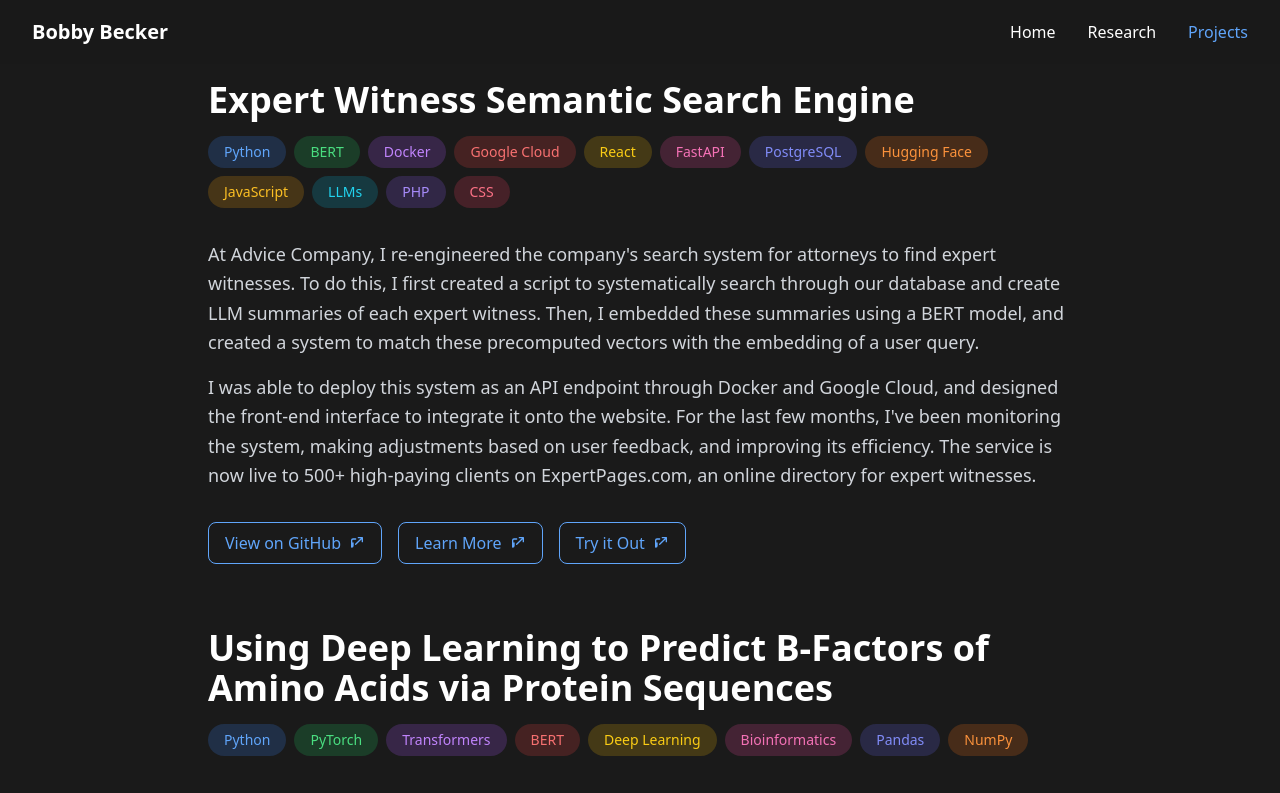
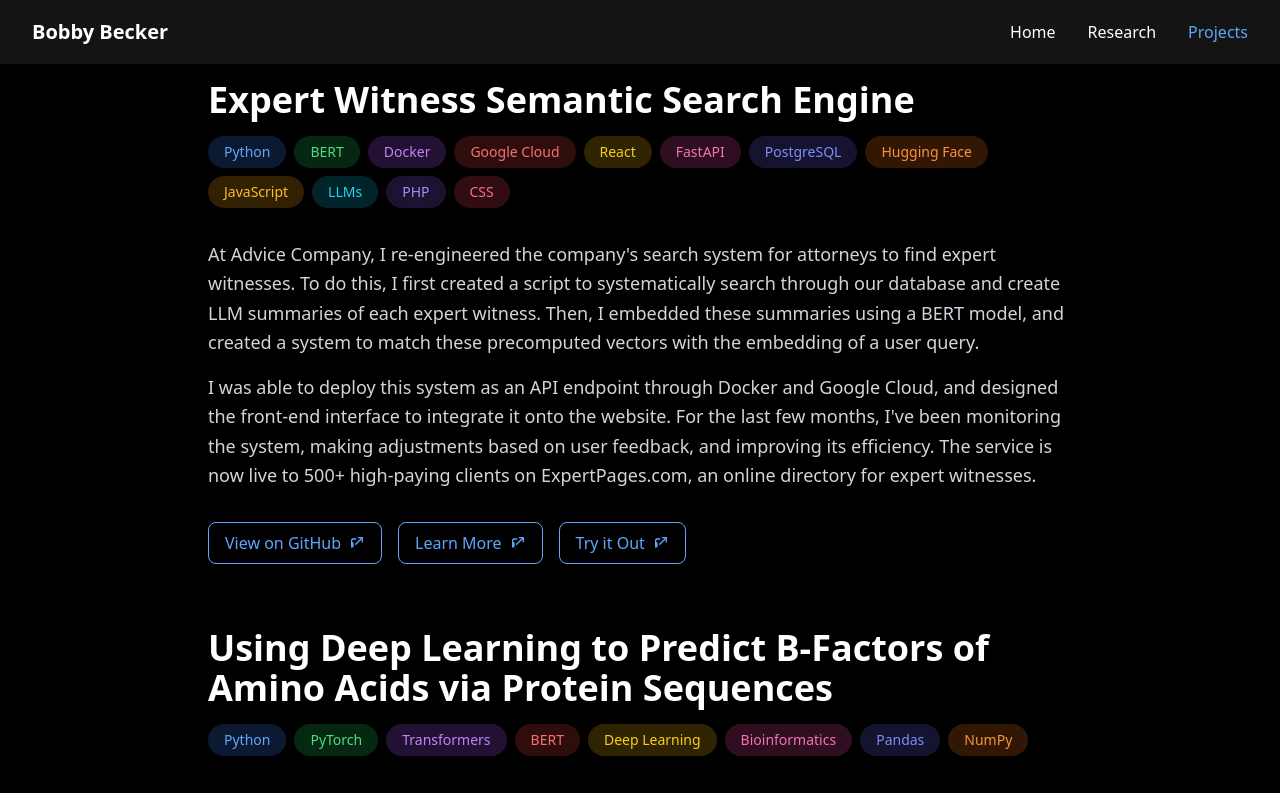
Before and after one commit to ogreowl/portfolio-website, a Next.js app: page /projects in a window 1280 px wide. Shown: the top 793 px of the page. Built offline with nearby package versions, Linux system fonts and the light colour scheme.

Commit message:
background

```diff
--- a/app/projects/page.tsx
+++ b/app/projects/page.tsx
@@ -8,7 +8,7 @@
   const [isMenuOpen, setIsMenuOpen] = useState(false)
 
   return (
-    <div className="min-h-screen bg-[#1a1a1a] text-white">
+    <div className="min-h-screen bg-[#000000] text-white">
       {/* Header */}
       <nav className="fixed w-full top-0 bg-[#1a1a1a]/80 backdrop-blur-sm z-50">
         <div className="max-w-7xl mx-auto px-4 sm:px-6 lg:px-8">
--- a/app/research/page.tsx
+++ b/app/research/page.tsx
@@ -7,7 +7,7 @@
   const [isMenuOpen, setIsMenuOpen] = useState(false)
 
   return (
-    <div className="min-h-screen bg-[#1a1a1a] text-white">
+    <div className="min-h-screen bg-[#000000] text-white">
       {/* Header */}
       <nav className="fixed w-full top-0 bg-[#1a1a1a]/80 backdrop-blur-sm z-50">
         <div className="max-w-7xl mx-auto px-4 sm:px-6 lg:px-8">
```
